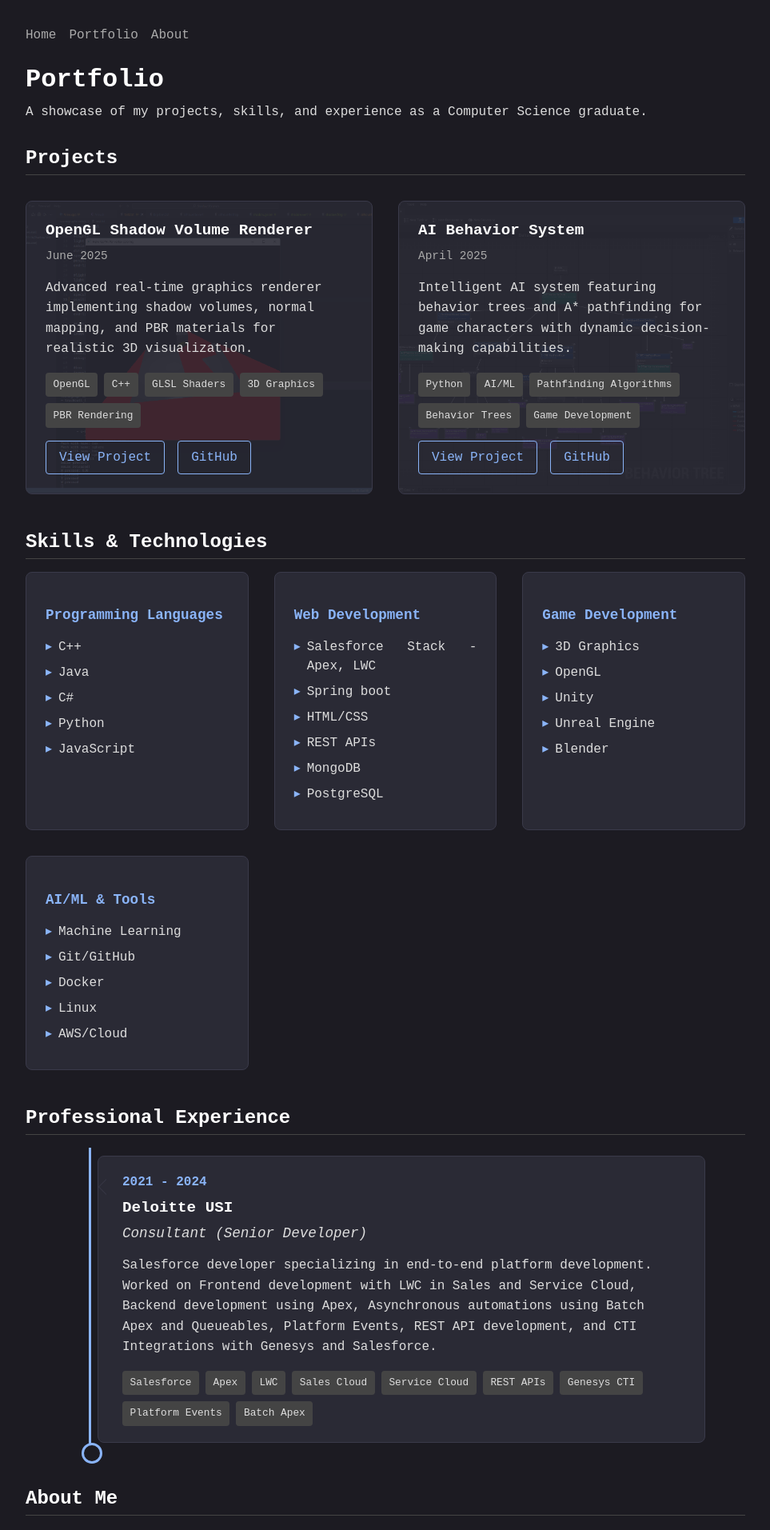
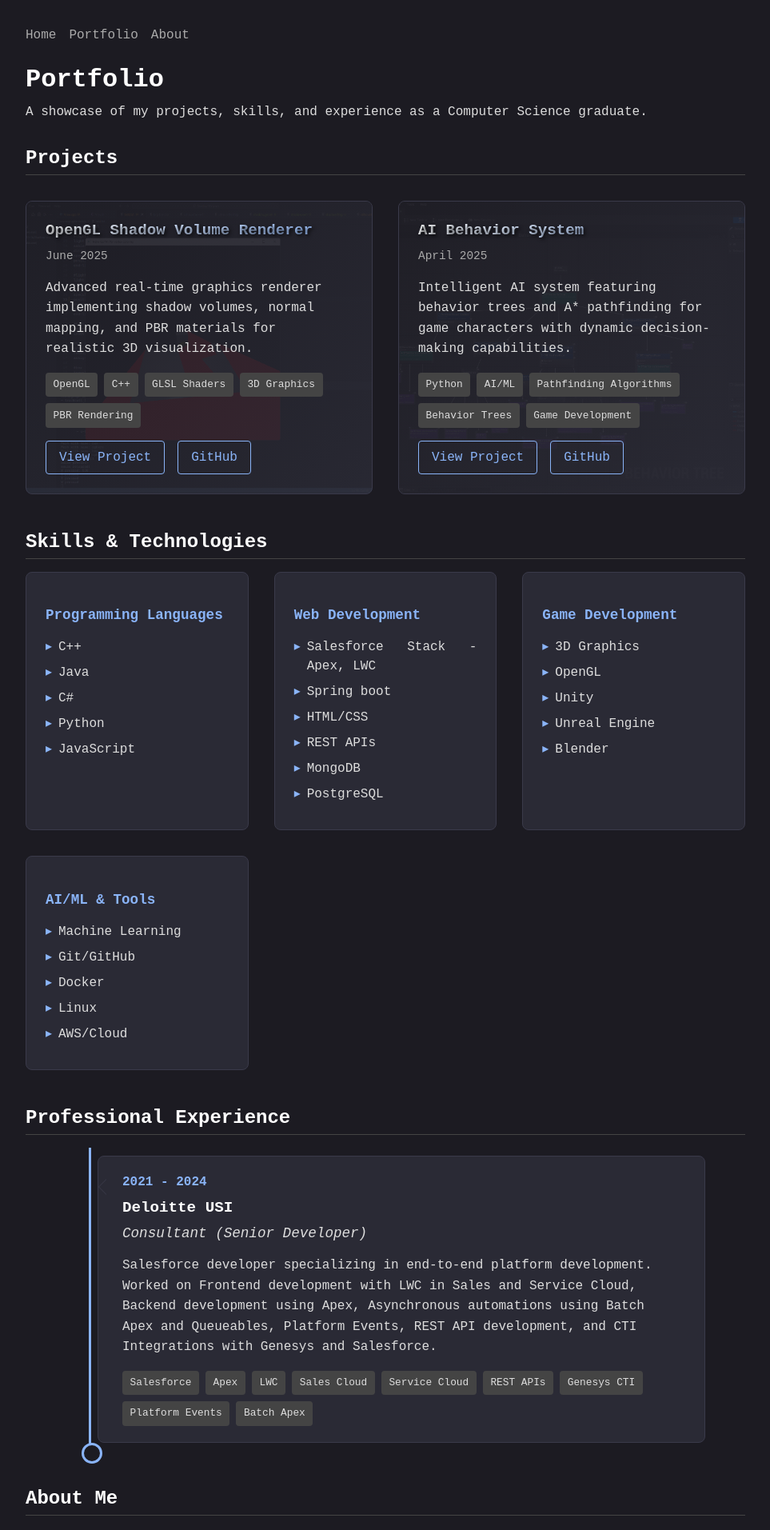
Before and after one commit to VV-22/vv-22.github.io, a Jekyll site: the page built from portfolio.md, in a window 1280 px wide. Shown: the top 1913 px of the page at 80% size, without its empty margins (158-1121 px from the left). Built offline with Jekyll 4.4.1, drawn with Linux system fonts in a browser that asks for light colours.

Commit message:
visual changes start

```diff
--- a/_layouts/portfolio.html
+++ b/_layouts/portfolio.html
@@ -81,6 +81,45 @@
             position: relative;
             overflow: hidden;
             min-height: 300px;
+            backdrop-filter: blur(1px);
+            animation: fadeInUp 0.6s ease-out;
+            animation-fill-mode: both;
+        }
+
+        @keyframes fadeInUp {
+            from {
+                opacity: 0;
+                transform: translateY(30px);
+            }
+
+            to {
+                opacity: 1;
+                transform: translateY(0);
+            }
+        }
+
+        .project-card:nth-child(1) {
+            animation-delay: 0.1s;
+        }
+
+        .project-card:nth-child(2) {
+            animation-delay: 0.2s;
+        }
+
+        .project-card:nth-child(3) {
+            animation-delay: 0.3s;
+        }
+
+        .project-card:nth-child(4) {
+            animation-delay: 0.4s;
+        }
+
+        .project-card:nth-child(5) {
+            animation-delay: 0.5s;
+        }
+
+        .project-card:nth-child(6) {
+            animation-delay: 0.6s;
         }
 
         .project-card::before {
@@ -94,13 +133,29 @@
             background-size: cover;
             background-position: center;
             background-repeat: no-repeat;
-            opacity: 0.1;
+            opacity: 0.25;
             z-index: 1;
             transition: opacity 0.3s ease;
         }
 
+        .project-card::after {
+            content: '';
+            position: absolute;
+            top: 0;
+            left: 0;
+            right: 0;
+            bottom: 0;
+            background: linear-gradient(135deg, rgba(28, 27, 34, 0.7) 0%, rgba(42, 42, 53, 0.8) 100%);
+            z-index: 1;
+            transition: background 0.3s ease;
+        }
+
         .project-card:hover::before {
-            opacity: 0.15;
+            opacity: 0.35;
+        }
+
+        .project-card:hover::after {
+            background: linear-gradient(135deg, rgba(28, 27, 34, 0.6) 0%, rgba(42, 42, 53, 0.7) 100%);
         }
 
         .project-card > * {
@@ -110,8 +165,8 @@
 
         .project-card:hover {
             border-color: #8ab4f8;
-            transform: translateY(-2px);
-            box-shadow: 0 4px 20px rgba(138, 180, 248, 0.1);
+            transform: translateY(-4px) scale(1.02);
+            box-shadow: 0 8px 30px rgba(138, 180, 248, 0.2), 0 0 20px rgba(138, 180, 248, 0.1);
         }
 
         .project-title {
@@ -119,6 +174,17 @@
             font-size: 1.2rem;
             margin-bottom: 0.5rem;
             font-weight: bold;
+            text-shadow: 2px 2px 4px rgba(0, 0, 0, 0.7);
+            background: linear-gradient(135deg, #fff 0%, #8ab4f8 100%);
+            background-clip: text;
+            -webkit-background-clip: text;
+            -webkit-text-fill-color: transparent;
+            transition: all 0.3s ease;
+        }
+
+        .project-card:hover .project-title {
+            text-shadow: 0 0 10px rgba(138, 180, 248, 0.5);
+            -webkit-text-fill-color: #fff;
         }
 
         .project-date {
```
